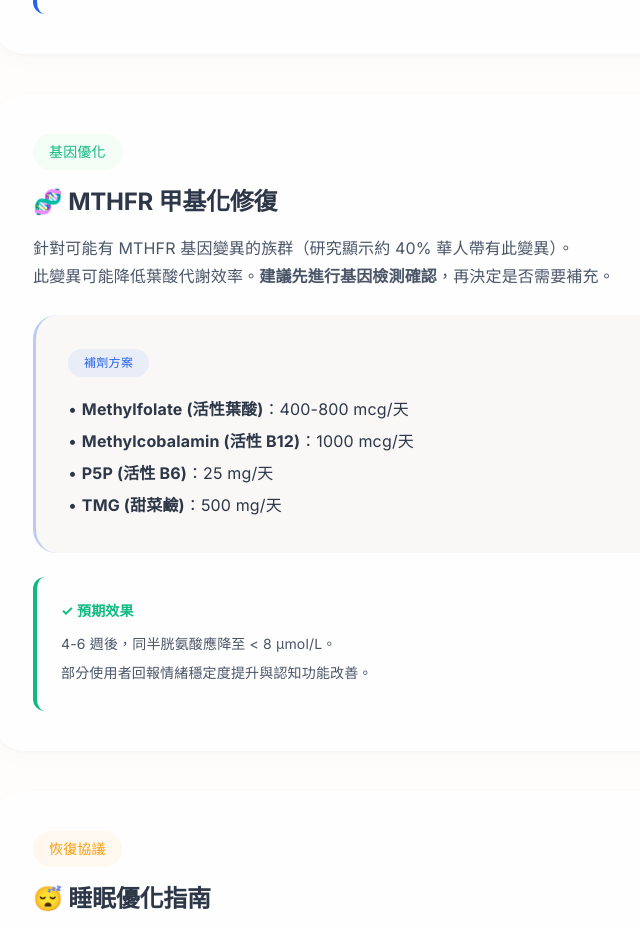
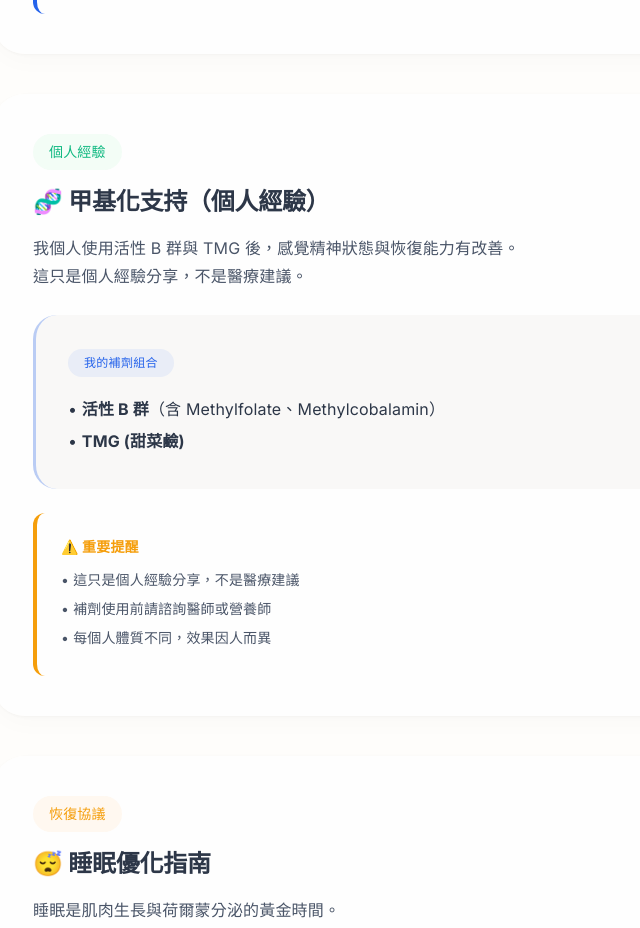
Before and after one commit to chenhoward456-hash/V3, a Next.js app: page /nutrition in a window 1280 px wide. Shown: the part 1355-2283 px from the top of the page, without its empty margins (231-871 px from the left). Built offline with nearby package versions, Linux system fonts and the light colour scheme.

Commit message:
修改 MTHFR 區塊為個人經驗分享，移除醫療建議

```diff
--- a/app/nutrition/page.tsx
+++ b/app/nutrition/page.tsx
@@ -57,28 +57,27 @@ export default function NutritionPage() {
       </div>
 
       <div className="protocol-card">
-        <span className="tag green">基因優化</span>
-        <h3 className="text-2xl mb-4 font-bold">🧬 MTHFR 甲基化修復</h3>
+        <span className="tag green">個人經驗</span>
+        <h3 className="text-2xl mb-4 font-bold">🧬 甲基化支持（個人經驗）</h3>
         <p className="mb-6 text-text-secondary">
-          針對可能有 MTHFR 基因變異的族群（研究顯示約 40% 華人帶有此變異）。<br />
-          此變異可能降低葉酸代謝效率。<strong>建議先進行基因檢測確認</strong>，再決定是否需要補充。
+          我個人使用活性 B 群與 TMG 後，感覺精神狀態與恢復能力有改善。<br />
+          這只是個人經驗分享，不是醫療建議。
         </p>
 
         <div className="code-block">
-          <span className="code-label">補劑方案</span>
+          <span className="code-label">我的補劑組合</span>
           <div className="leading-loose">
-            • <strong>Methylfolate (活性葉酸)</strong>：400-800 mcg/天<br />
-            • <strong>Methylcobalamin (活性 B12)</strong>：1000 mcg/天<br />
-            • <strong>P5P (活性 B6)</strong>：25 mg/天<br />
-            • <strong>TMG (甜菜鹼)</strong>：500 mg/天
+            • <strong>活性 B 群</strong>（含 Methylfolate、Methylcobalamin）<br />
+            • <strong>TMG (甜菜鹼)</strong>
           </div>
         </div>
 
-        <div className="bg-success/8 p-6 rounded-xl border-l-4 border-success mt-6">
-          <strong className="text-success block mb-2 text-sm">✓ 預期效果</strong>
+        <div className="bg-warning/8 p-6 rounded-xl border-l-4 border-warning mt-6">
+          <strong className="text-warning block mb-2 text-sm">⚠️ 重要提醒</strong>
           <span className="text-text-secondary text-sm leading-relaxed">
-            4-6 週後，同半胱氨酸應降至 &lt; 8 μmol/L。<br />
-            部分使用者回報情緒穩定度提升與認知功能改善。
+            • 這只是個人經驗分享，不是醫療建議<br />
+            • 補劑使用前請諮詢醫師或營養師<br />
+            • 每個人體質不同，效果因人而異
           </span>
         </div>
       </div>
```
